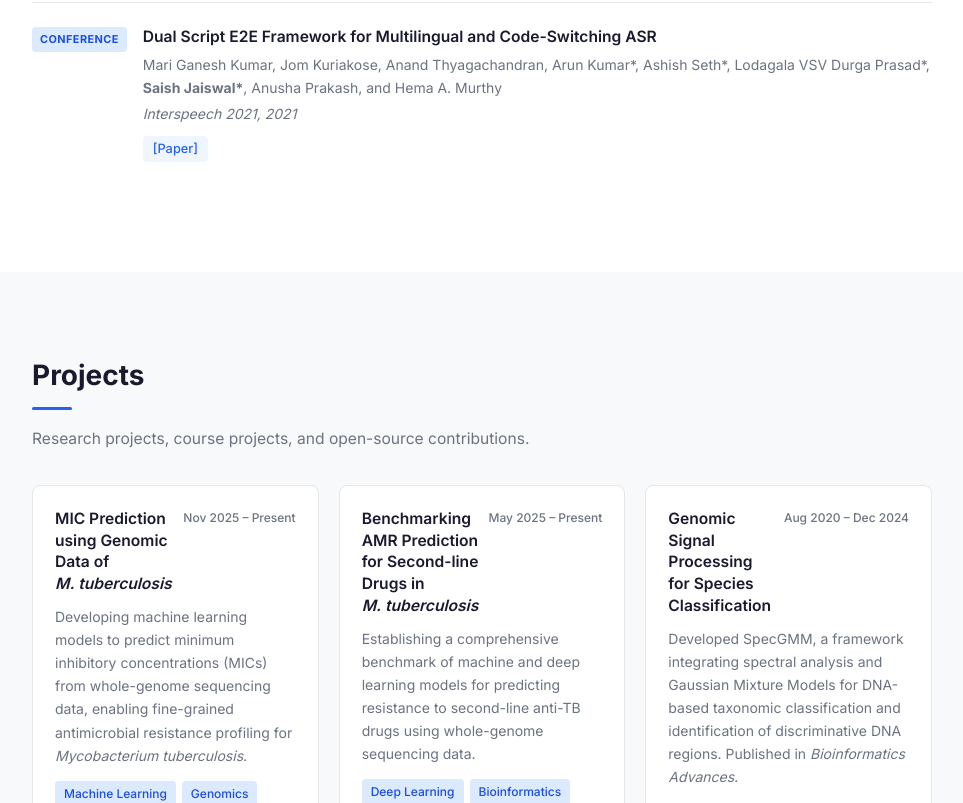
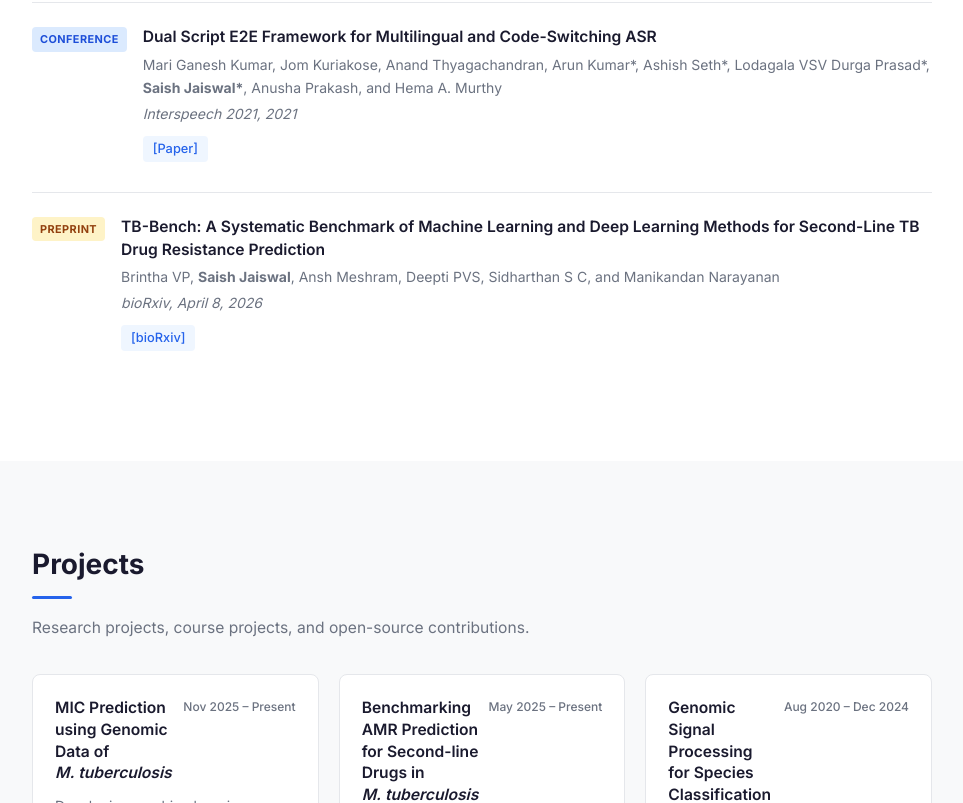
Before and after one commit to Saish-Jaiswal/saish-jaiswal.github.io, a plain HTML site: page index.html in a window 1280 px wide. Shown: the part 2040-2843 px from the top of the page, without its empty margins (158-1121 px from the left). Drawn offline with Linux system fonts and the light colour scheme.

Commit message:
Add files via upload

```diff
--- a/index.html
+++ b/index.html
@@ -247,6 +247,32 @@
                 target="_blank"
                 rel="noopener"
               >[Paper]</a>
+            </div>
+          </div>
+        </div>
+
+        <!-- Publication 5 — TB-Bench Preprint -->
+        <div class="pub-entry">
+          <div class="pub-badge pub-badge-preprint">Preprint</div>
+          <div class="pub-content">
+            <h3 class="pub-title">
+              TB-Bench: A Systematic Benchmark of Machine Learning and Deep Learning Methods
+              for Second-Line TB Drug Resistance Prediction
+            </h3>
+            <p class="pub-authors">
+              Brintha VP, <strong>Saish Jaiswal</strong>, Ansh Meshram, Deepti PVS,
+              Sidharthan S C, and Manikandan Narayanan
+            </p>
+            <p class="pub-venue">
+              bioRxiv, April 8, 2026
+            </p>
+            <div class="pub-links">
+              <a
+                href="https://doi.org/10.64898/2026.04.08.717138"
+                class="pub-link"
+                target="_blank"
+                rel="noopener"
+              >[bioRxiv]</a>
             </div>
           </div>
         </div>
```
